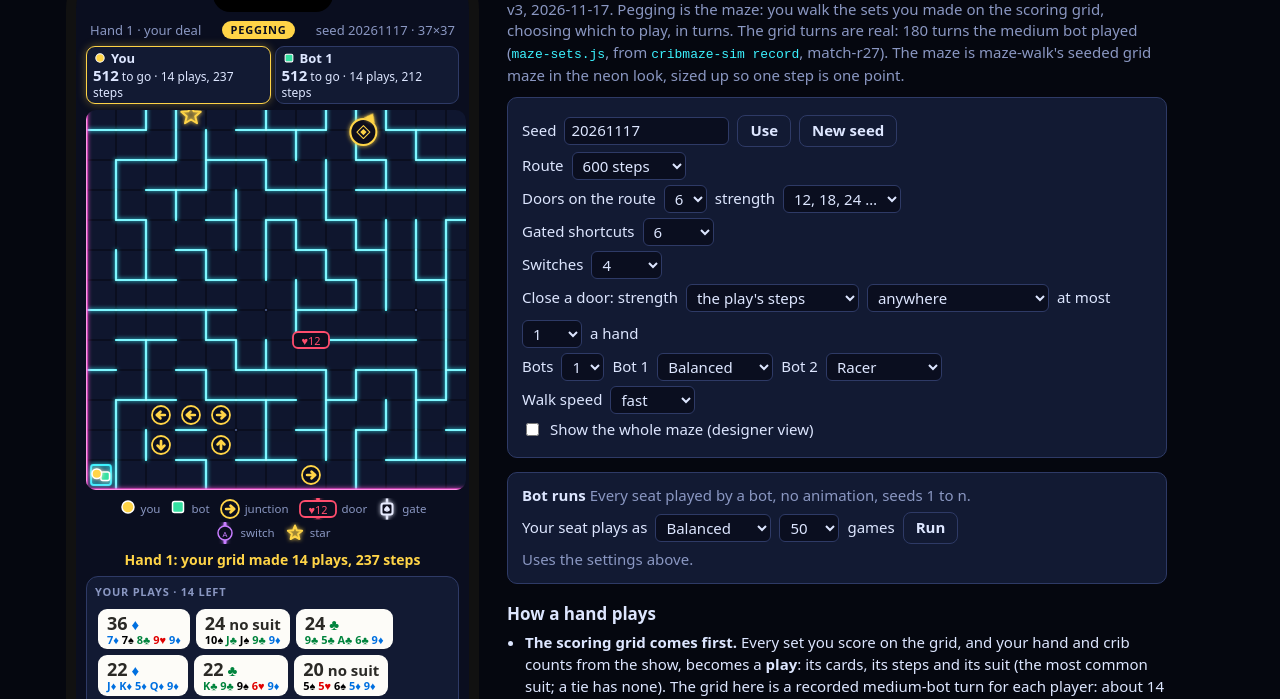
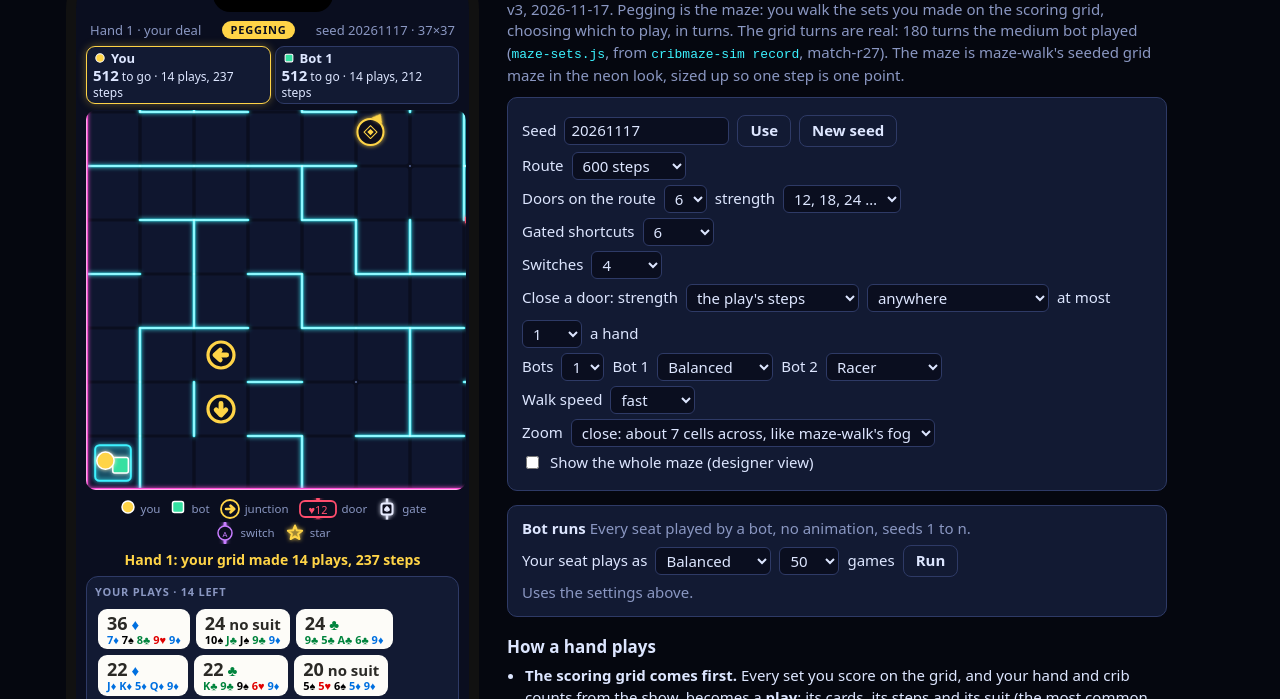
Before and after one commit to robotpony/warped-cards, a plain HTML site: page cribbage/minigames/mocks/maze-board.html in a window 1280 px wide. Shown: the part 67-766 px from the top of the page. Drawn offline with Linux system fonts and the light colour scheme; a web font is replaced by a local one.

Commit message:
mocks: maze-board.html zooms in to maze-walk's size
Bruce (2026-11-17): the previous version showed the grid closer, near the size of its fog of war. maze-walk drew about 7 cells across (55 px cells, 3-cell fog); maze-board now defaults to 54 px cells, about 7 across, with a Zoom setting for 10 or 13. Junction discs are capped so they don't crowd the closer view.

```diff
--- a/cribbage/minigames/mocks/maze-board.html
+++ b/cribbage/minigames/mocks/maze-board.html
@@ -105,6 +105,7 @@
       <label>Bots <select id="bots"><option value="1" selected>1</option><option value="2">2</option></select>
         Bot 1 <select id="style1"></select> Bot 2 <select id="style2"></select></label>
       <label>Walk speed <select id="speed"><option value="70">normal</option><option value="30" selected>fast</option><option value="0">instant</option></select></label>
+      <label>Zoom <select id="zoom"><option value="54" selected>close: about 7 cells across, like maze-walk's fog</option><option value="38">medium: about 10 cells</option><option value="30">far: about 13 cells</option></select></label>
       <label><input type="checkbox" id="whole"> Show the whole maze (designer view)</label>
     </div>
 
@@ -162,7 +163,7 @@
   const STYLES = { balanced: "Balanced", racer: "Racer", timer: "Timer", closer: "Door closer", jokers: "Jokers" };
   const JOKERS = { key: "Key", burn: "Burn", bomb: "Bomb", swapper: "Swapper" };
   const JOKER_HINT = { key: "Used by itself: lets one play pass a wrong-suit gate or door", burn: "Break any door", bomb: "Blow open a wall beside you", swapper: "Swap places with any token" };
-  const LETTERS = "ABCDEFGH", CELL = 30, V = 380;
+  const LETTERS = "ABCDEFGH", V = 380;
   for (const id of ["style0", "style1", "style2"]) $(id).innerHTML = Object.entries(STYLES).map(([k, v]) => `<option value="${k}">${v}</option>`).join("");
   $("style0").value = "balanced"; $("style1").value = "balanced"; $("style2").value = "racer";
 
@@ -171,7 +172,7 @@
     return {
       length: +$("length").value, doors: +$("doors").value, doorBase: db, doorStep: ds, gates: +$("gates").value,
       switches: +$("switches").value, closeMul: +$("closeMul").value, closeWhere: $("closeWhere").value, closeMax: +$("closeMax").value, bots: +$("bots").value,
-      styles: [$("style0").value, $("style1").value, $("style2").value], speed: +$("speed").value, whole: $("whole").checked,
+      styles: [$("style0").value, $("style1").value, $("style2").value], speed: +$("speed").value, whole: $("whole").checked, zoom: +$("zoom").value,
     };
   };
   const seedValue = (t) => /^\d+$/.test(String(t).trim()) ? BigInt.asUintN(64, BigInt(String(t).trim())) : D.fnv1a64(String(t));
@@ -604,7 +605,7 @@
   function render() {
     if (G.headless) return;
     const M = G.M, c = G.c, me = G.P[0], an = G.anim, myTurn = G.phase === "maze" && cur().human && !an && G.won === null;
-    const cs = c.whole ? V / M.W : CELL, span = V, full = cs * M.W;
+    const cs = c.whole ? V / M.W : c.zoom, span = V, full = cs * M.W;
     const svg = $("maze"); svg.setAttribute("width", span); svg.setAttribute("height", span); svg.setAttribute("viewBox", `0 0 ${span} ${span}`);
     const posOf = (p) => an && an.p === p ? an.cells[Math.min(an.i, an.cells.length - 1)] : p.pos;
     const focus = an ? an.p : (G.phase === "maze" ? cur() : me);
@@ -643,7 +644,7 @@
     // Junction arrows.
     // Junction arrows near the tokens and along the previewed path, so the board stays readable.
     const near = new Set(pv ? pv.cells : []);
-    const isNear = (i) => near.has(i) || G.P.some(p => manhattan(M, i, posOf(p)) <= 7);
+    const isNear = (i) => near.has(i) || G.P.some(p => manhattan(M, i, posOf(p)) <= Math.ceil(V / cs / 2));
     if (cs >= 14) for (const i of vis) {
       if (!isJunction(M, i) || !(c.whole || isNear(i))) continue;
       s += junctionMark(cx(i), cy(i), cs, M.ptr[i]);
@@ -719,7 +720,7 @@
   const isJunction = (M, i) => exitsOf(M, i).filter(d => !M.dead[i * 4 + d]).length >= 3;
   // A junction: a dark disc with a gold ring, and a bold arrow the way the next token goes.
   function junctionMark(x, y, cs, d) {
-    const r = cs * .3, ang = Math.atan2(DIRS[d][1], DIRS[d][0]) * 180 / Math.PI, k = r * .62;
+    const r = Math.min(cs * .3, 13), ang = Math.atan2(DIRS[d][1], DIRS[d][0]) * 180 / Math.PI, k = r * .62;
     return `<g transform="translate(${x} ${y}) rotate(${ang})"><circle r="${r}" fill="#0A0E1F" stroke="#FFD447" stroke-width="${Math.max(1.5, cs * .06)}"/>` +
       `<path d="M${-k * .7} 0H${k * .55}M${k * .1} ${-k * .6}L${k * .75} 0L${k * .1} ${k * .6}" fill="none" stroke="#FFD447" stroke-width="${Math.max(2, cs * .09)}" stroke-linecap="round" stroke-linejoin="round"/></g>`;
   }
@@ -781,7 +782,7 @@
   $("seed").addEventListener("keydown", (e) => { if (e.key === "Enter") start($("seed").value || "1"); });
   $("newSeed").addEventListener("click", () => { const s = String(Math.floor(Math.random() * 1e9)); $("seed").value = s; start(s); });
   for (const id of ["length", "doors", "doorBase", "gates", "switches", "closeMul", "closeWhere", "closeMax", "bots", "style1", "style2"]) $(id).addEventListener("change", () => start(G.seedText));
-  for (const id of ["speed", "whole"]) $(id).addEventListener("change", () => { G.c = cfg(); render(); });
+  for (const id of ["speed", "whole", "zoom"]) $(id).addEventListener("change", () => { G.c = cfg(); render(); });
   $("runBtn").addEventListener("click", () => {
     const n = +$("runN").value, t0 = performance.now(); $("runBtn").disabled = true; $("runOut").textContent = "Running…";
     runGames(n, (html) => { $("runOut").innerHTML = html + `<p class="muted">${((performance.now() - t0) / 1000).toFixed(1)} s</p>`; $("runBtn").disabled = false; }, (k) => { $("runOut").textContent = `Running… ${k} of ${n}`; });
```
Also changed, not shown: 1 other file.
